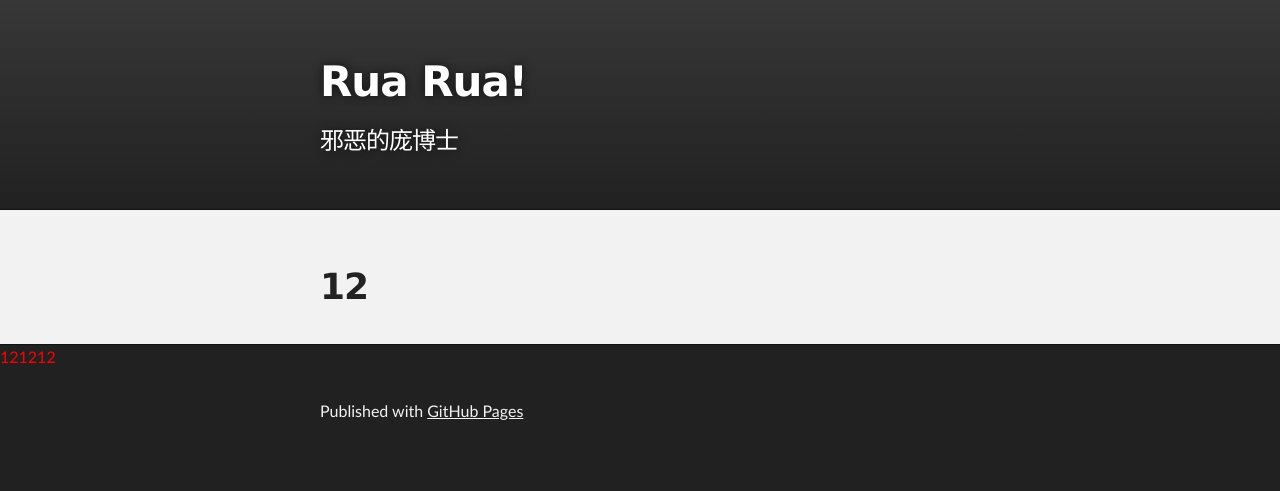
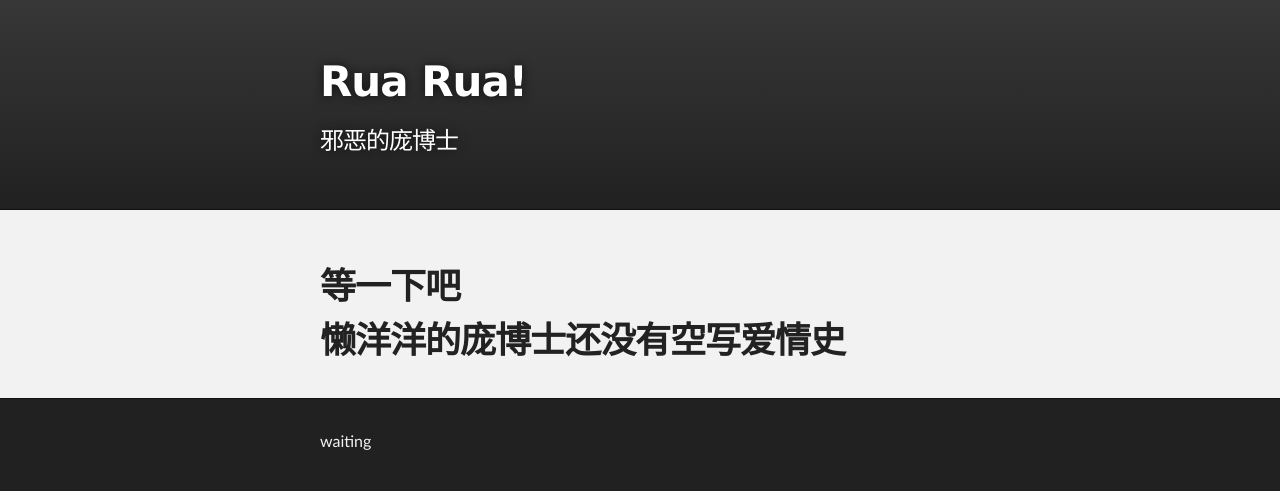
Before and after one commit to pjb1994/pjb1994.github.io, a plain HTML site: page index.html in a window 1280 px wide. Drawn offline with Linux system fonts and the light colour scheme.

Commit message:
Update index.html

```diff
--- a/index.html
+++ b/index.html
@@ -28,14 +28,17 @@
     <div id="main_content_wrap" class="outer">
       <section id="main_content" class="inner">
         <h1>
-<a id="12" class="anchor" href="#12" aria-hidden="true"><span aria-hidden="true" class="octicon octicon-link"></span></a>12</h1>
+<a id="12" class="anchor" href="#12" aria-hidden="true"><span aria-hidden="true" class="octicon octicon-link"></span></a>
+等一下吧
+<br>
+懒洋洋的庞博士还没有空写爱情史</h1>
       </section>
     </div>
-    <a class="aa" href="pjb1994.github.io/page">121212</a>
+
     <!-- FOOTER  -->
     <div id="footer_wrap" class="outer">
       <footer class="inner">
-        <p>Published with <a href="https://pages.github.com">GitHub Pages</a></p>
+        <p>waiting</p>
       </footer>
     </div>
 
```
